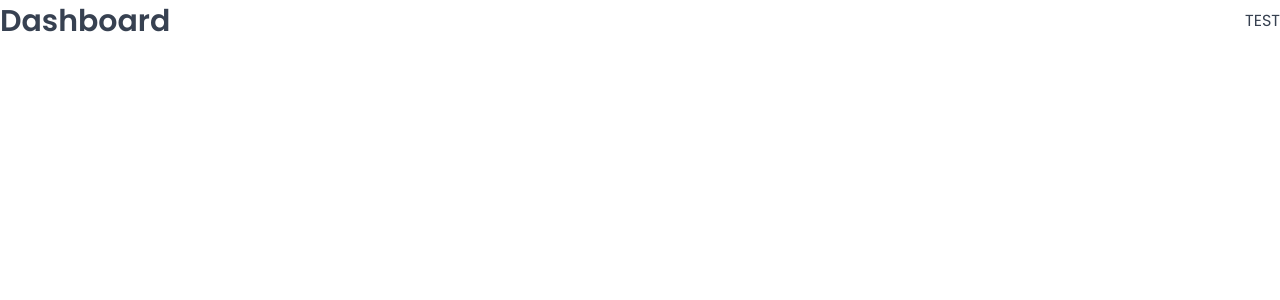
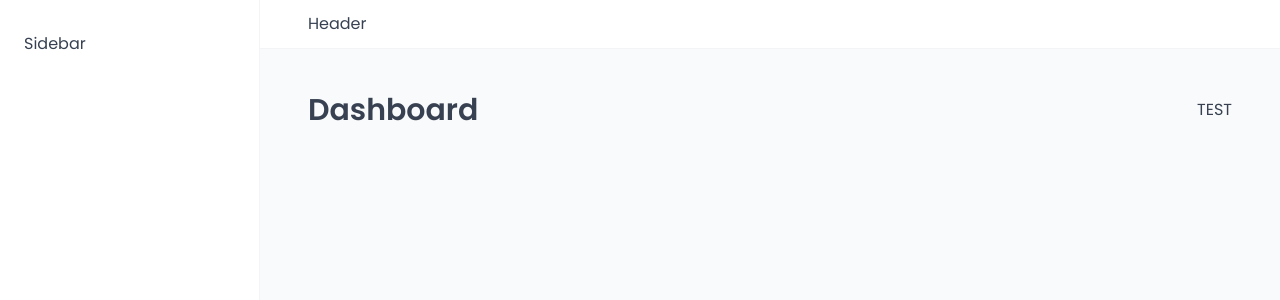
Before and after one commit to nemanjamalesija/oasis, a React (Vite) app: page /dashboard in a window 1280 px wide. Shown: the top 300 px of the page. Built offline with nearby package versions, Linux system fonts and the light colour scheme; a web font is replaced by a local one.

Commit message:
Add app layout

```diff
--- a/src/App.jsx
+++ b/src/App.jsx
@@ -1,4 +1,3 @@
-import styled from 'styled-components';
 import GlobalStyles from './styles/GlobalStyles';
 import { BrowserRouter, Navigate, Route, Routes } from 'react-router-dom';
 import Dashboard from './pages/Dashboard';
@@ -9,6 +8,7 @@
 import Settings from './pages/Settings';
 import Account from './pages/Account';
 import PageNotFound from './pages/PageNotFound';
+import AppLayout from './ui/AppLayout';
 
 function App() {
   return (
@@ -16,6 +16,8 @@
       <GlobalStyles />
       <BrowserRouter>
         <Routes>
+          {/* Layout */}
+          <Route element={<AppLayout />}>
             <Route index element={<Navigate replace to='dashboard' />} />
             <Route path='dashboard' element={<Dashboard />} />
             <Route path='bookings' element={<Bookings />} />
@@ -23,6 +25,8 @@
             <Route path='users' element={<Users />} />
             <Route path='settings' element={<Settings />} />
             <Route path='account' element={<Account />} />
+          </Route>
+
           <Route path='login' element={<Login />} />
           <Route path='*' element={<PageNotFound />} />
         </Routes>
--- /dev/null
+++ b/src/ui/AppLayout.jsx
@@ -0,0 +1,31 @@
+import { Outlet } from 'react-router-dom';
+import styled from 'styled-components';
+import Header from './Header';
+import Sidebar from './Sidebar';
+
+const StyledAppLayout = styled.div`
+  display: grid;
+  grid-template-columns: 26rem 1fr;
+  grid-template-rows: auto 1fr;
+  height: 100vh;
+`;
+
+const Main = styled.main`
+  background-color: var(--color-grey-50);
+  padding: 4rem 4.8rem 6.4rem;
+`;
+
+const AppLayout = () => {
+  return (
+    <StyledAppLayout>
+      <Header />
+      <Sidebar />
+
+      <Main>
+        <Outlet />
+      </Main>
+    </StyledAppLayout>
+  );
+};
+
+export default AppLayout;
--- /dev/null
+++ b/src/ui/Header.jsx
@@ -0,0 +1,13 @@
+import styled from 'styled-components';
+
+const StyledHeader = styled.header`
+  background-color: var(--color-grey-0);
+  padding: 1.2rem 4.8rem;
+  border-bottom: 1px solid var(--color-grey-100);
+`;
+
+const Header = () => {
+  return <StyledHeader>Header</StyledHeader>;
+};
+
+export default Header;
--- /dev/null
+++ b/src/ui/Sidebar.jsx
@@ -0,0 +1,15 @@
+import styled from 'styled-components';
+
+const StyledSidebar = styled.aside`
+  background-color: var(--color-grey-0);
+  padding: 3.2rem 2.4rem;
+  border-right: 1px solid var(--color-grey-100);
+
+  grid-row: 1 / -1;
+`;
+
+const Sidebar = () => {
+  return <StyledSidebar>Sidebar</StyledSidebar>;
+};
+
+export default Sidebar;
```
Lines whose indentation alone changed are shown as unchanged.
